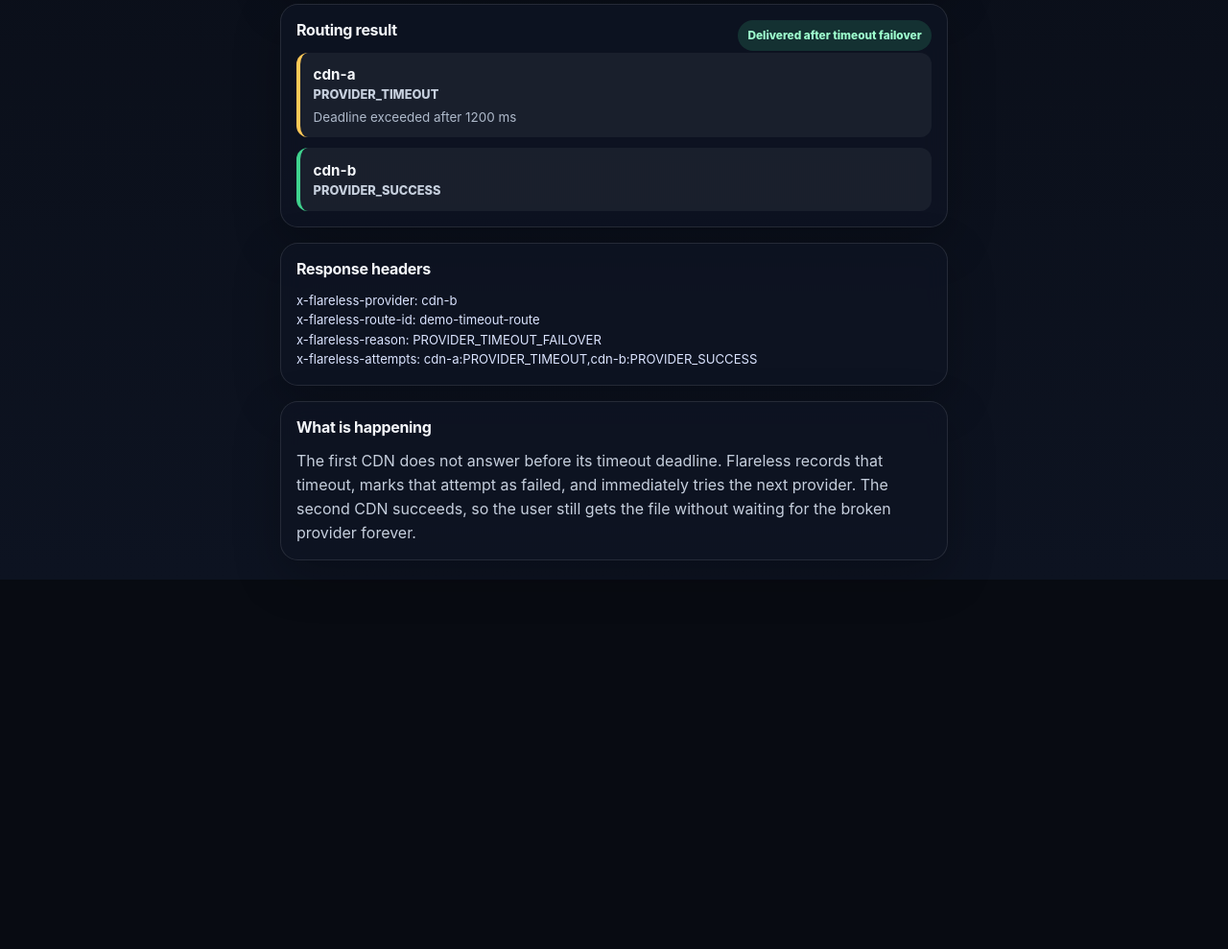
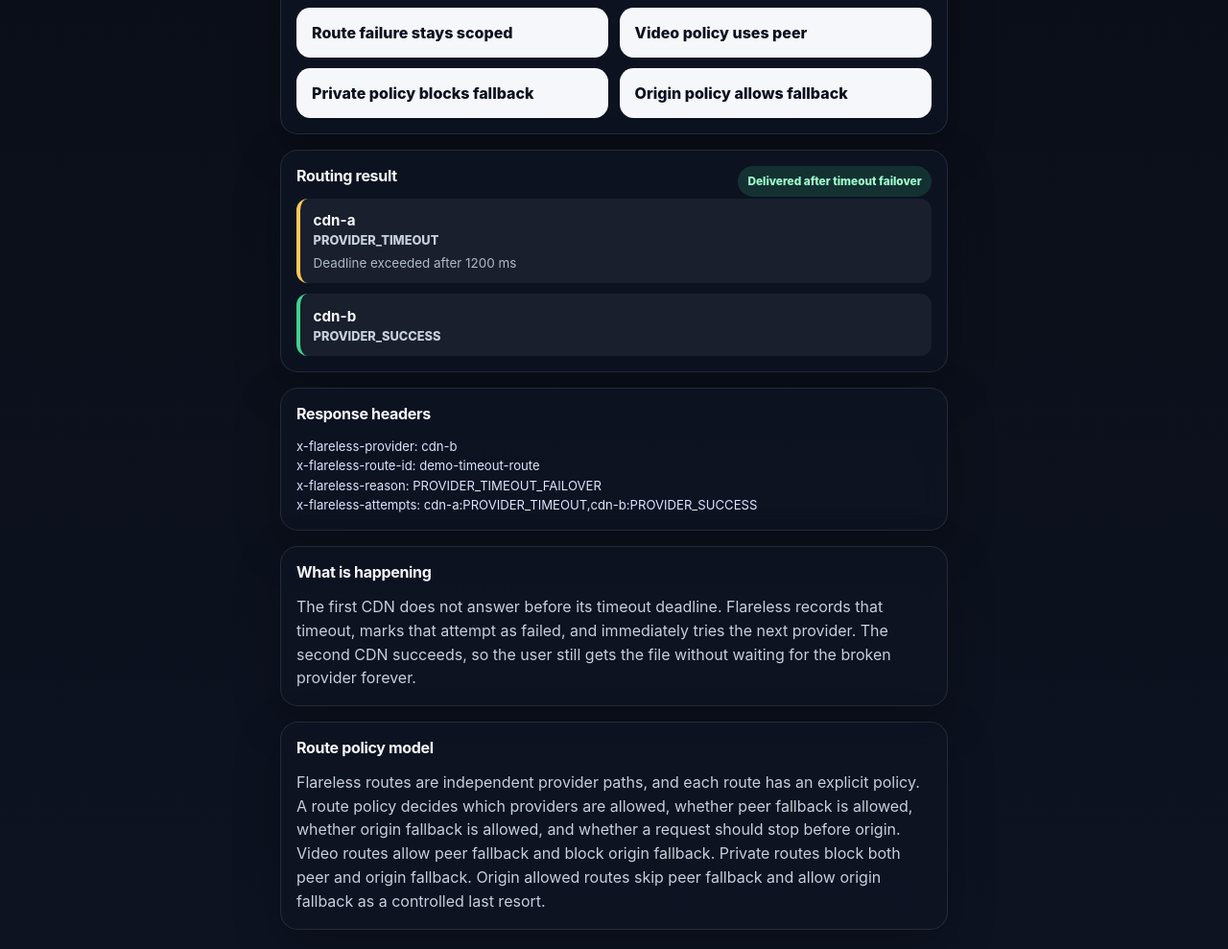
Before and after one commit to DeerSpotter/after-cloudflare, a website: page demo/index.html in a window 1280 px wide. Shown: the part 743-1732 px from the top of the page at 96% size. Before the commit the page ends 1347 px from the top, so only its background shows below. Drawn offline with Linux system fonts and the light colour scheme.

Commit message:
Update demo wording for route policies

```diff
--- a/demo/index.html
+++ b/demo/index.html
@@ -16,7 +16,7 @@
       <h1>Route around CDN failure from your phone.</h1>
       <p class="lede">
         This static demo simulates timeout aware provider routing, HTTP failure handling,
-        peer assisted fallback, and optional origin fallback. No server is required.
+        route scoped health, route policy decisions, peer assisted fallback, and optional origin fallback. No server is required.
       </p>
     </section>
 
@@ -39,6 +39,10 @@
           <button type="button" data-scenario="allCdnFailPeerSuccess">All CDNs fail, peer works</button>
           <button type="button" data-scenario="peerFailOriginBlocked">Peer fails, origin blocked</button>
           <button type="button" data-scenario="peerFailOriginAllowed">Peer fails, origin allowed</button>
+          <button type="button" data-scenario="routeScopedHealth">Route failure stays scoped</button>
+          <button type="button" data-scenario="videoPolicyPeerFallback">Video policy uses peer</button>
+          <button type="button" data-scenario="privatePolicyBlocked">Private policy blocks fallback</button>
+          <button type="button" data-scenario="originPolicyAllowed">Origin policy allows fallback</button>
         </div>
       </div>
     </section>
@@ -60,6 +64,16 @@
       <h2>What is happening</h2>
       <p id="scenarioExplanation">
         Choose a static test above to see what Flareless is proving in that routing path.
+      </p>
+    </section>
+
+    <section class="card note">
+      <h2>Route policy model</h2>
+      <p>
+        Flareless routes are independent provider paths, and each route has an explicit policy. A route policy decides which providers are allowed, whether peer fallback is allowed, whether origin fallback is allowed, and whether a request should stop before origin.
+      </p>
+      <p>
+        Video routes allow peer fallback and block origin fallback. Private routes block both peer and origin fallback. Origin allowed routes skip peer fallback and allow origin fallback as a controlled last resort.
       </p>
     </section>
 
```
